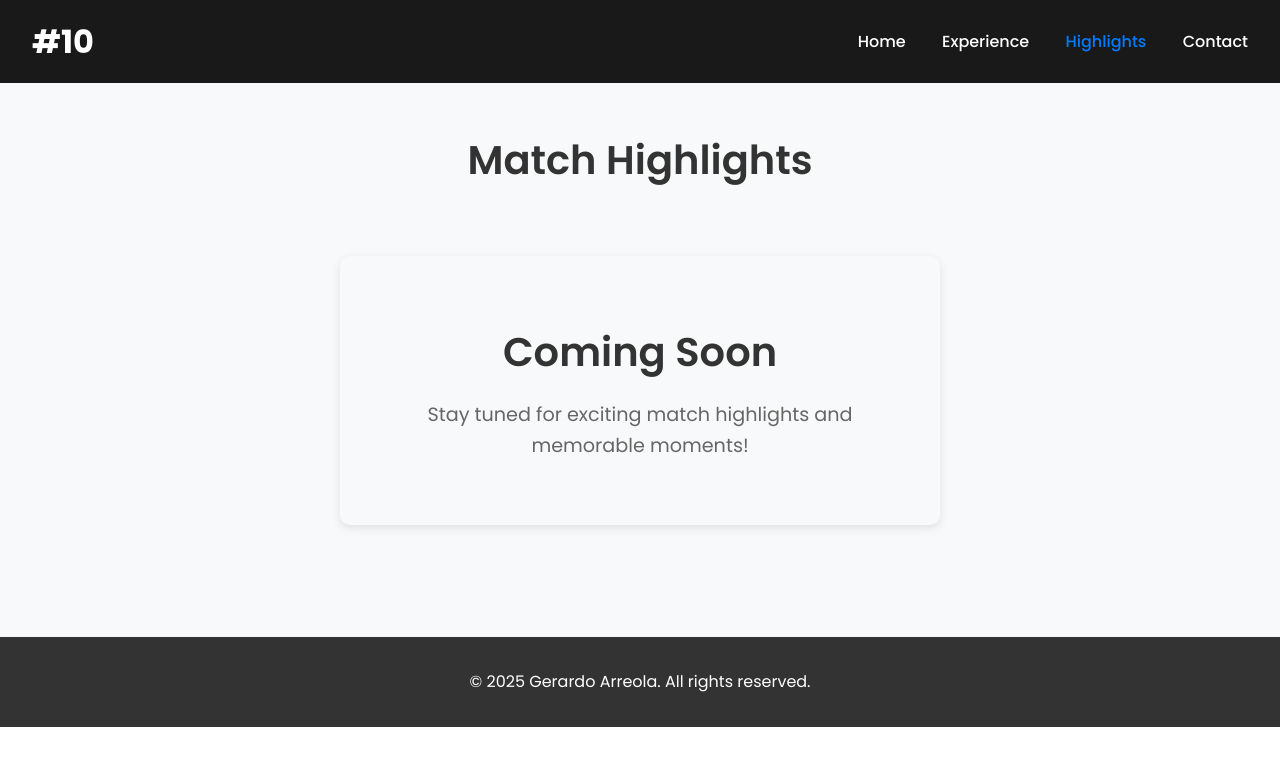
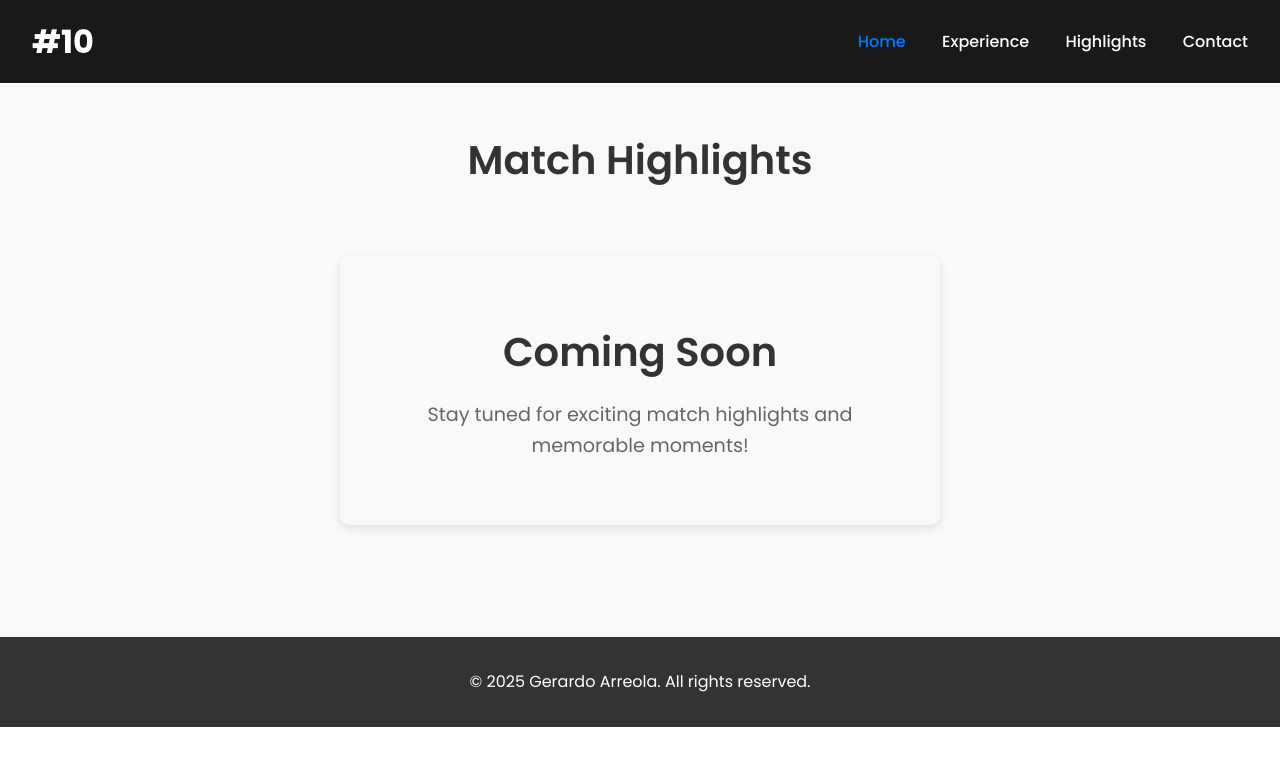
Before and after one commit to dieg00tfb/Gerado-Arreola-WebPortfolio, a plain HTML site: page highlights.html in a window 1280 px wide. Drawn offline with Linux system fonts and the light colour scheme.

Commit message:
Update highlights.html

```diff
--- a/highlights.html
+++ b/highlights.html
@@ -1,20 +1,23 @@
 <!DOCTYPE html>
 <html lang="en">
+
 <head>
     <meta charset="UTF-8">
     <meta name="viewport" content="width=device-width, initial-scale=1.0">
-    <title>Highlights - Player Name</title>
+    <title>Player Name - Professional Soccer Player</title>
     <link rel="stylesheet" href="styles.css">
     <link rel="stylesheet" href="https://cdnjs.cloudflare.com/ajax/libs/font-awesome/6.0.0/css/all.min.css">
-    <link href="https://fonts.googleapis.com/css2?family=Poppins:wght@300;400;500;600;700&display=swap" rel="stylesheet">
+    <link href="https://fonts.googleapis.com/css2?family=Poppins:wght@300;400;500;600;700&display=swap"
+        rel="stylesheet">
 </head>
+
 <body>
     <nav class="navbar">
         <div class="logo">#10</div>
         <div class="nav-links">
-            <a href="index.html">Home</a>
+            <a href="index.html" class="active">Home</a>
             <a href="experience.html">Experience</a>
-            <a href="highlights.html" class="active">Highlights</a>
+            <a href="highlights.html">Highlights</a>
             <a href="contact.html">Contact</a>
         </div>
         <div class="hamburger">
```
